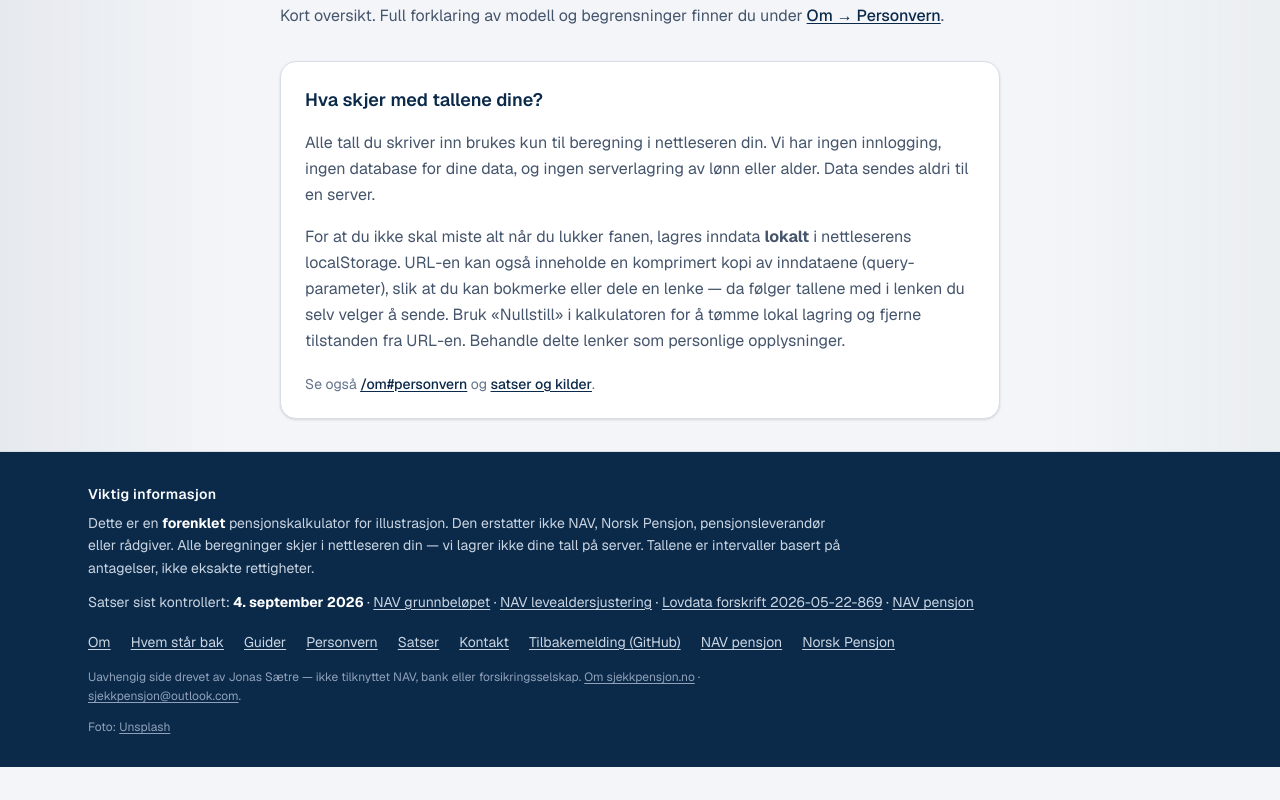
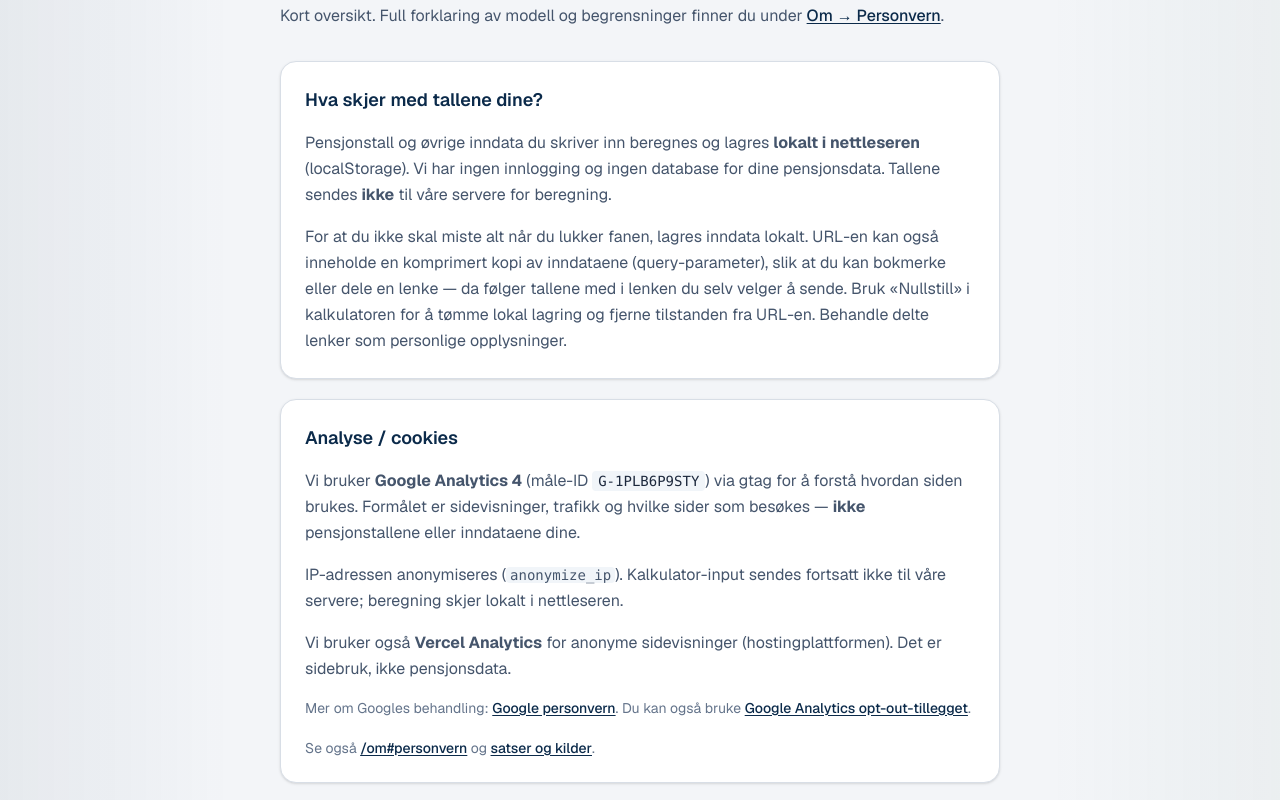
Before and after one commit to jonasc3-cyber/pensjonskalkulator, a Next.js app: page /personvern in a window 1280 px wide. Shown: the part 240-1040 px from the top of the page. Before the commit the page ends 1007 px from the top, so only its background shows below. Built offline with nearby package versions, Linux system fonts and the light colour scheme; no server answers.

Commit message:
fix: honest GA4 disclosure on personvern and trust copy

```diff
--- a/app/om/page.tsx
+++ b/app/om/page.tsx
@@ -252,7 +252,8 @@ export default function OmPage() {
               Norsk Pensjon
             </a>{" "}
             for personlige tall. Uten BankID får du mindre presisjon — og mer
-            personvern, fordi ingenting sendes til en server.
+            personvern: pensjonstallene dine sendes ikke til våre servere for
+            beregning (se også Analytics under personvern).
           </p>
           <ul className="list-disc space-y-2 pl-5 text-slate-600 leading-relaxed">
             <li>Ikke full kohort × uttaksalder-matrise fra NAV for alle aldre.</li>
@@ -291,9 +292,10 @@ export default function OmPage() {
 
         <OmCard id="personvern" title="Personvern">
           <p className="text-slate-600 leading-relaxed">
-            Alle beregninger skjer i nettleseren din. Vi har ingen innlogging og
-            lagrer ikke lønn eller andre inndata på server. Inndata kan lagres
-            lokalt (localStorage) og i URL hvis du deler en lenke. Les mer på{" "}
+            Alle pensjonsberegninger skjer i nettleseren din. Vi har ingen
+            innlogging og lagrer ikke lønn eller andre inndata på våre servere.
+            Inndata kan lagres lokalt (localStorage) og i URL hvis du deler en
+            lenke. Vi måler anonymisert sidebruk med Analytics — detaljer på{" "}
             <Link
               href="/personvern"
               className="font-medium text-primary underline underline-offset-2 hover:text-primary-mid"
--- a/app/personvern/page.tsx
+++ b/app/personvern/page.tsx
@@ -3,7 +3,7 @@ import Link from "next/link";
 
 const personvernTitle = "Personvern | Pensjonskalkulator";
 const personvernDescription =
-  "Personvern for sjekkpensjon.no: alle tall beregnes lokalt i nettleseren. Ingen innlogging, ingen serverlagring av lønn eller alder.";
+  "Personvern for sjekkpensjon.no: pensjonstall beregnes lokalt i nettleseren og sendes ikke til våre servere. Kort om Analytics og anonymisert sidebruk.";
 
 export const metadata: Metadata = {
   title: personvernTitle,
@@ -53,18 +53,66 @@ export default function PersonvernPage() {
         </h2>
         <div className="mt-4 space-y-4 text-slate-600 leading-relaxed">
           <p>
-            Alle tall du skriver inn brukes kun til beregning i nettleseren din. Vi
-            har ingen innlogging, ingen database for dine data, og ingen
-            serverlagring av lønn eller alder. Data sendes aldri til en server.
+            Pensjonstall og øvrige inndata du skriver inn beregnes og lagres{" "}
+            <strong>lokalt i nettleseren</strong> (localStorage). Vi har ingen
+            innlogging og ingen database for dine pensjonsdata. Tallene sendes{" "}
+            <strong>ikke</strong> til våre servere for beregning.
           </p>
           <p>
-            For at du ikke skal miste alt når du lukker fanen, lagres inndata{" "}
-            <strong>lokalt</strong> i nettleserens localStorage. URL-en kan også
-            inneholde en komprimert kopi av inndataene (query-parameter), slik at
-            du kan bokmerke eller dele en lenke — da følger tallene med i lenken
-            du selv velger å sende. Bruk «Nullstill» i kalkulatoren for å tømme
-            lokal lagring og fjerne tilstanden fra URL-en. Behandle delte lenker
-            som personlige opplysninger.
+            For at du ikke skal miste alt når du lukker fanen, lagres inndata
+            lokalt. URL-en kan også inneholde en komprimert kopi av inndataene
+            (query-parameter), slik at du kan bokmerke eller dele en lenke — da
+            følger tallene med i lenken du selv velger å sende. Bruk «Nullstill»
+            i kalkulatoren for å tømme lokal lagring og fjerne tilstanden fra
+            URL-en. Behandle delte lenker som personlige opplysninger.
+          </p>
+        </div>
+      </section>
+
+      <section className="mt-5 rounded-2xl border border-border bg-card p-4 shadow-sm sm:p-6">
+        <h2 className="text-lg font-semibold text-primary">
+          Analyse / cookies
+        </h2>
+        <div className="mt-4 space-y-4 text-slate-600 leading-relaxed">
+          <p>
+            Vi bruker <strong>Google Analytics 4</strong> (måle-ID{" "}
+            <code className="rounded bg-muted px-1.5 py-0.5 text-sm text-slate-800">
+              G-1PLB6P9STY
+            </code>
+            ) via gtag for å forstå hvordan siden brukes. Formålet er
+            sidevisninger, trafikk og hvilke sider som besøkes —{" "}
+            <strong>ikke</strong> pensjonstallene eller inndataene dine.
+          </p>
+          <p>
+            IP-adressen anonymiseres (<code className="rounded bg-muted px-1 text-sm">anonymize_ip</code>
+            ). Kalkulator-input sendes fortsatt ikke til våre servere; beregning
+            skjer lokalt i nettleseren.
+          </p>
+          <p>
+            Vi bruker også <strong>Vercel Analytics</strong> for anonyme
+            sidevisninger (hostingplattformen). Det er sidebruk, ikke
+            pensjonsdata.
+          </p>
+          <p className="text-sm text-muted-foreground">
+            Mer om Googles behandling:{" "}
+            <a
+              href="https://policies.google.com/privacy"
+              className="font-medium text-primary underline underline-offset-2 hover:text-primary-mid"
+              target="_blank"
+              rel="noopener noreferrer"
+            >
+              Google personvern
+            </a>
+            . Du kan også bruke{" "}
+            <a
+              href="https://tools.google.com/dlpage/gaoptout"
+              className="font-medium text-primary underline underline-offset-2 hover:text-primary-mid"
+              target="_blank"
+              rel="noopener noreferrer"
+            >
+              Google Analytics opt-out-tillegget
+            </a>
+            .
           </p>
         </div>
         <p className="mt-5 text-sm text-muted-foreground">
--- a/components/FaqSection.tsx
+++ b/components/FaqSection.tsx
@@ -8,8 +8,9 @@ const FAQ_ITEMS: FaqItem[] = [
     q: "Må jeg logge inn for å bruke kalkulatoren?",
     a: (
       <>
-        Nei. sjekkpensjon.no er uinnlogget. Du fyller inn tallene selv, og alt
-        regnes i nettleseren din. Ingenting sendes til server. Les mer i{" "}
+        Nei. sjekkpensjon.no er uinnlogget. Du fyller inn tallene selv, og
+        pensjonstallene regnes lokalt i nettleseren — de sendes ikke til oss for
+        beregning. Les mer i{" "}
         <Link
           href="/guider/pensjonskalkulator-uten-innlogging"
           className="font-medium text-primary underline underline-offset-2 hover:text-primary-mid"
@@ -123,7 +124,21 @@ const FAQ_ITEMS: FaqItem[] = [
   },
   {
     q: "Lagres tallene mine?",
-    a: "Nei på server. Tall kan bli liggende i nettleseren din (localStorage) eller i en lenke du selv deler — du styrer det.",
+    a: (
+      <>
+        Pensjonstallene dine lagres ikke på våre servere. De kan bli liggende i
+        nettleseren din (localStorage) eller i en lenke du selv deler — du
+        styrer det. Vi måler anonymisert sidebruk med Analytics (ikke
+        pensjonstallene). Se{" "}
+        <Link
+          href="/personvern"
+          className="font-medium text-primary underline underline-offset-2 hover:text-primary-mid"
+        >
+          personvern
+        </Link>
+        .
+      </>
+    ),
   },
   {
     q: "Hvorfor viser dere intervall i stedet for ett tall?",
@@ -229,7 +244,9 @@ function faqJsonLd() {
 function stripForSchema(q: string): string {
   const plain: Record<string, string> = {
     "Må jeg logge inn for å bruke kalkulatoren?":
-      "Nei. sjekkpensjon.no er uinnlogget. Du fyller inn tallene selv, og alt regnes i nettleseren din. Ingenting sendes til server.",
+      "Nei. sjekkpensjon.no er uinnlogget. Du fyller inn tallene selv, og pensjonstallene regnes lokalt i nettleseren — de sendes ikke til oss for beregning.",
+    "Lagres tallene mine?":
+      "Pensjonstallene dine lagres ikke på våre servere. De kan bli liggende i nettleseren (localStorage) eller i en lenke du deler. Vi måler anonymisert sidebruk med Analytics — ikke pensjonstallene. Se /personvern.",
     "Hva dekker estimatet?":
       "Folketrygd (forenklet ny modell), tjenestepensjon, AFP (forenklet) og egen sparing (IPS, ASK, fond, bank). Du får et intervall (pessimistisk / basis / optimistisk), ikke ett fasitsvar.",
     "Er dette det samme som Navs pensjonskalkulator?":
@@ -259,8 +276,8 @@ export function FaqSection() {
         Ofte stilte spørsmål
       </h2>
       <p className="mt-2 max-w-2xl text-sm text-muted-foreground sm:text-base">
-        Kort om hvordan sjekkpensjon.no fungerer — uten innlogging og uten
-        lagring på server. Guider:{" "}
+        Kort om hvordan sjekkpensjon.no fungerer — uten innlogging, med
+        lokal beregning av pensjonstall. Guider:{" "}
         <Link
           href="/guider/pensjonskalkulator-uten-innlogging"
           className="font-medium text-primary underline underline-offset-2 hover:text-primary-mid"
--- a/components/Hero.tsx
+++ b/components/Hero.tsx
@@ -27,7 +27,17 @@ const chips = [
   },
   {
     title: "Alt lokalt i nettleseren",
-    text: "Ingen data lagres eller sendes. Dine tall forblir dine.",
+    text: (
+      <>
+        Pensjonstallene dine regnes lokalt og sendes ikke til oss.{" "}
+        <Link
+          href="/personvern"
+          className="underline underline-offset-2 hover:text-primary"
+        >
+          Personvern
+        </Link>
+      </>
+    ),
     icon: (
       <svg width="18" height="18" viewBox="0 0 24 24" fill="none" aria-hidden>
         <path
@@ -56,7 +66,7 @@ const chips = [
       </svg>
     ),
   },
-] as const;
+];
 
 /** Variant B: full-bleed navy + photo; copy stays in max-w-6xl. */
 export function Hero() {
--- a/components/InputsPanel.tsx
+++ b/components/InputsPanel.tsx
@@ -295,7 +295,7 @@ export function InputsPanel({
               høy) — ikke ett fasitsvar.
             </p>
             <p>
-              Alt skjer lokalt i nettleseren. Ingen data sendes til server.
+              Pensjonstallene regnes lokalt i nettleseren og sendes ikke til oss.
             </p>
           </div>
           <Link
```
